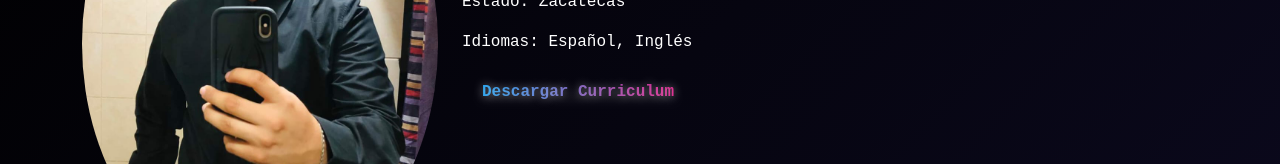
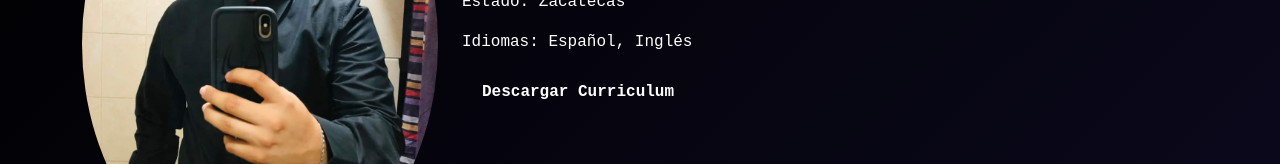
Before and after one commit to ulisesVela16/ptoyecto-final, a plain HTML site: page index.html in a window 1280 px wide. Shown: the part 274-438 px from the top of the page. Drawn offline with nearby package versions, Linux system fonts and the light colour scheme.

Commit message:
actualizacion

```diff
--- a/css/index.css
+++ b/css/index.css
@@ -1,4 +1,3 @@
-/* Estilos para el fondo del cuerpo */
 body {
     background: linear-gradient(135deg, #000, #17133d);
     font-family: 'Courier New', monospace;
@@ -13,22 +12,63 @@ body {
 .zoom-image:hover {
     transform: scale(1.1);
 }
+
+/* Estilos para el botón de neón */
 /* Estilos para el botón de neón */
 .neon-button {
     display: inline-block;
     padding: 10px 20px;
-    background: linear-gradient(90deg, #00a7f5, #ee0979);
-    background-clip: text;
-    -webkit-background-clip: text;
-    color: transparent;
-    text-shadow: 0 0 10px rgba(255, 255, 255, 0.5);
-    border: none;
+    color: white; /* Agregar color de fuente */
     font-size: 1rem;
     font-weight: bold;
     cursor: pointer;
     transition: transform 0.2s ease-in-out;
+    position: relative;
+    text-decoration: none;
+}
+
+.neon-button::before,
+.neon-button::after {
+    content: "";
+    position: absolute;
+    width: 100%;
+    height: 100%;
+    top: 0;
+    left: 0;
+    border: 2px solid #00a7f5;
+    border-radius: 4px;
+    box-sizing: border-box;
+    opacity: 0;
+    transition: opacity 0.2s;
+}
+
+.neon-button::before {
+    z-index: -1;
+    transform: scale(1);
+}
+
+.neon-button::after {
+    z-index: -2;
+    transform: scale(1.05);
+}
+
+.neon-button:hover::before {
+    opacity: 1;
+}
+
+.neon-button:hover::after {
+    opacity: 1;
 }
 
 .neon-button:hover {
     transform: scale(1.05);
 }
+
+/* Otros estilos */
+a {
+    text-decoration: none;
+}
+
+a:hover {
+    text-decoration: underline;
+}
```
